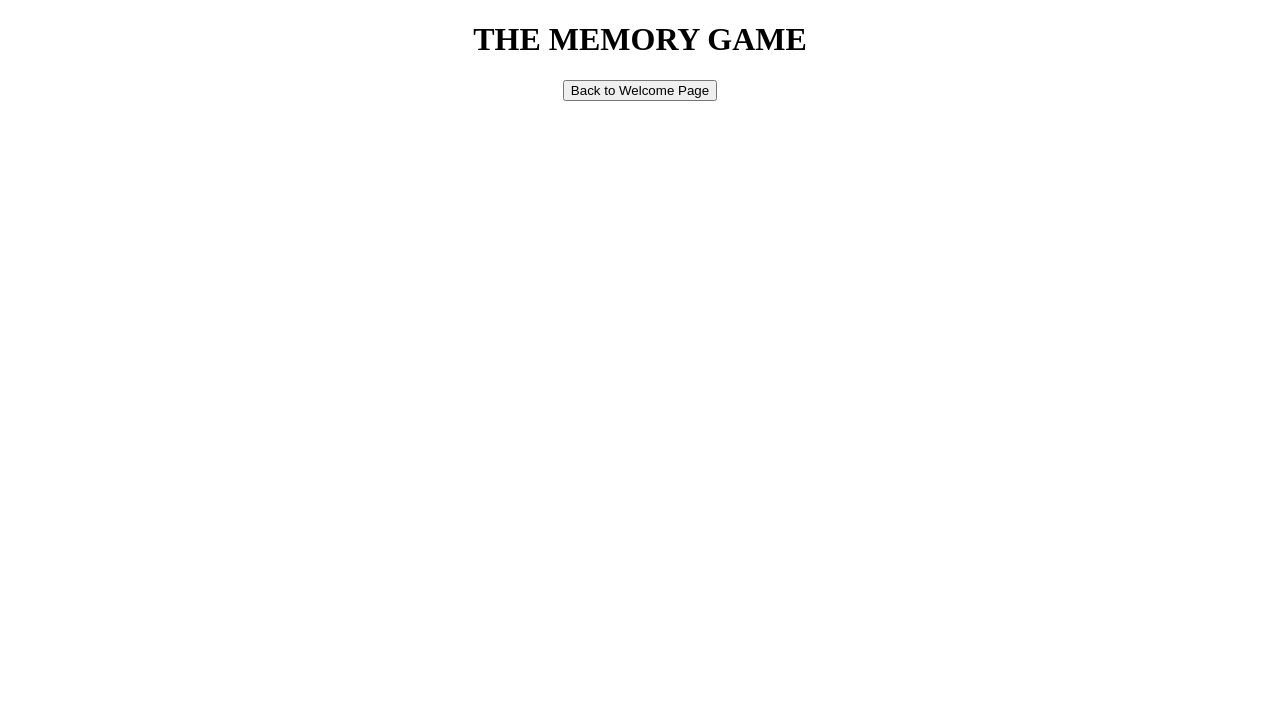
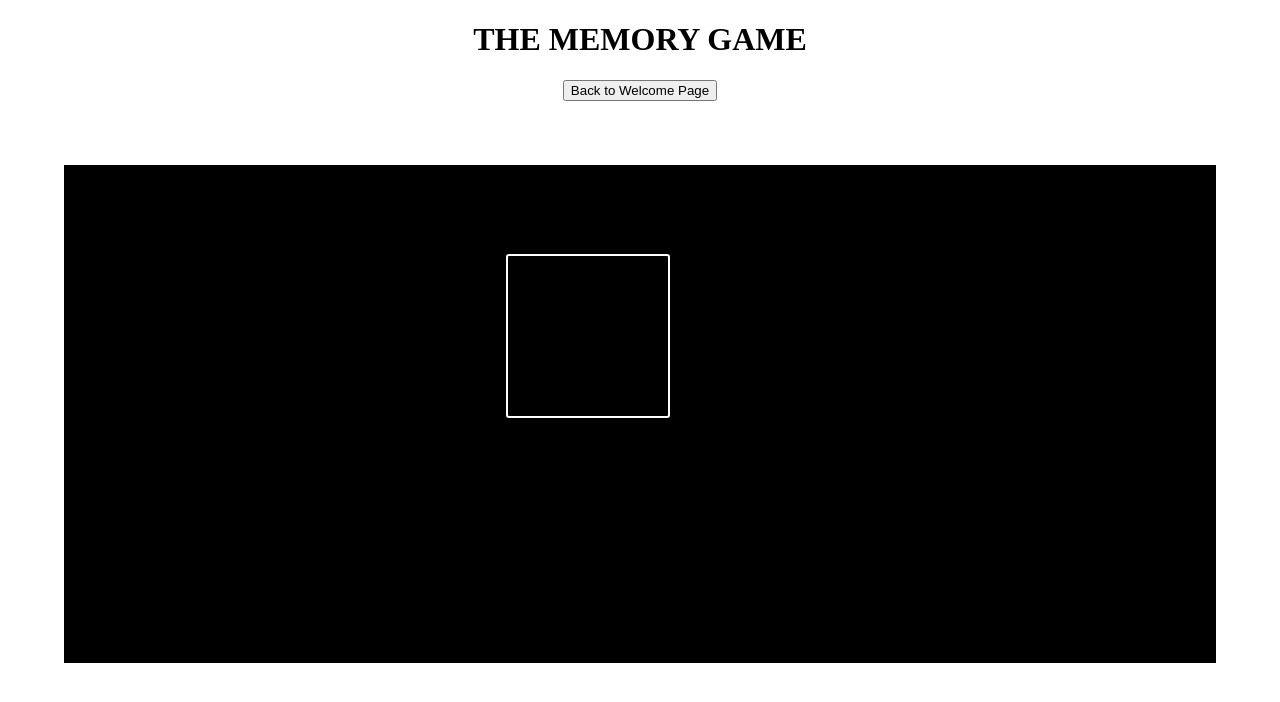
Before and after one commit to f-ansari/memeory_game, a plain HTML site: page game.html in a window 1280 px wide. Drawn offline with Linux system fonts and the light colour scheme.

Commit message:
gameboard set to one cell to test and use in jS

```diff
--- a/styles.css
+++ b/styles.css
@@ -4,3 +4,32 @@ body {
   height: 100%;
   width: 100%;
 }
+
+
+/*
+GAMEBORD
+*/
+.container {
+  background-color: black;
+  color: white;
+  padding: 10vh 10vw 10vh 10vw;
+  margin: 5%;
+}
+
+.game-board {
+  display: grid;
+  grid-template-columns: 1fr;
+  grid-template-rows: 1fr;
+  margin: 1% 0 1% 35%;
+  height: 40vh;
+  width: 40vh;
+  align-content: center;
+}
+
+.cell {
+  height: 50%;
+  width: 50%;
+  background-color: black;
+  border: 2px solid white;
+  border-radius: 3px;
+}
```
